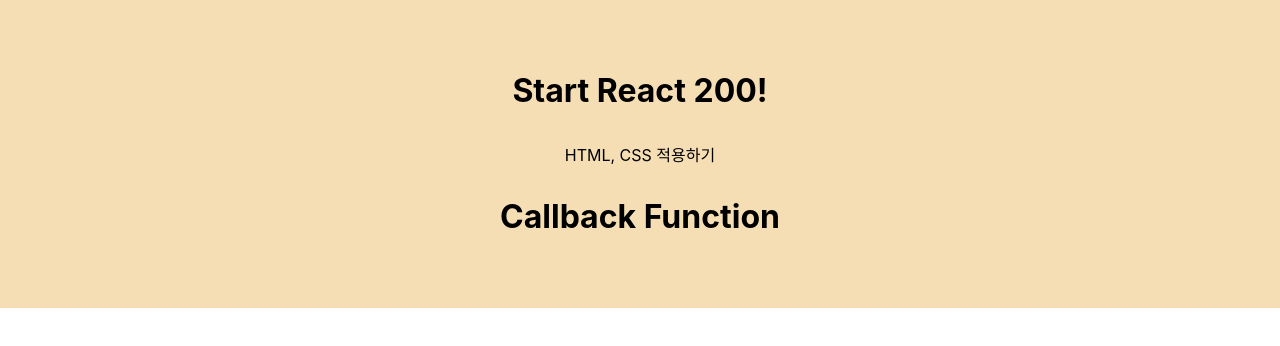
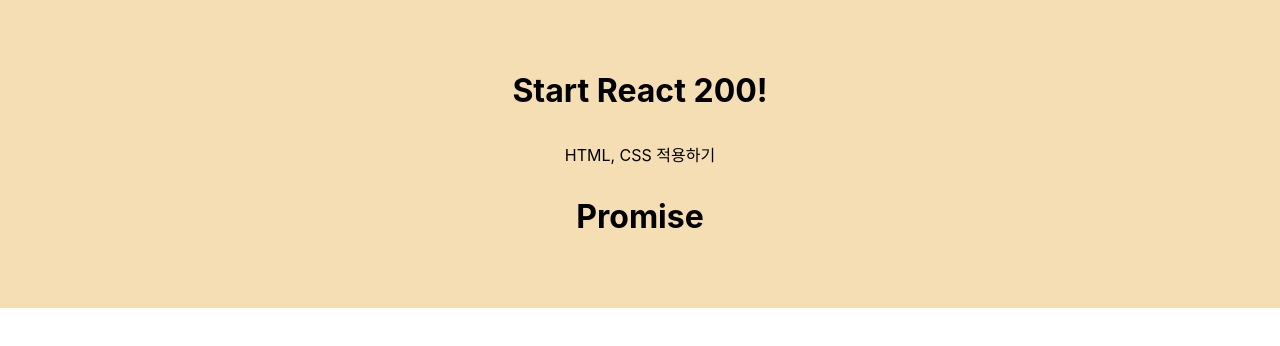
Before and after one commit to dev-chloe/hangout-react200, a React (Create React App) app: page / in a window 1280 px wide. Shown: the top 346 px of the page. Built offline with nearby package versions, Linux system fonts and the light colour scheme.

Commit message:
react200 초급064

```diff
--- a/src/App.js
+++ b/src/App.js
@@ -1,13 +1,13 @@
 import React from 'react';
 import './App.css';
-import CallbackFunc from './R063_CallbackFunc';
+import Promise from './R064_Promise';
 
 function App() {
   return (
     <div className="cont_box">
       <h1>Start React 200!</h1>
       <p>HTML, CSS 적용하기</p>
-      <CallbackFunc />
+      <Promise />
     </div>
   );
 }
--- /dev/null
+++ b/src/R064_Promise.js
@@ -0,0 +1,26 @@
+import React, { Component } from "react";
+
+class R064_Promise extends Component {
+  componentDidMount(){
+    new Promise(resolve => {
+      setTimeout(function() {
+        resolve('react');
+      }, 1500);
+    })
+    .then(function(result) {
+      console.log(result);
+      return result + 200;
+    })
+    .then(result => {
+      console.log(result);
+    })
+  }
+
+  render() {
+    return (
+      <h1>Promise</h1>
+    )
+  }
+}
+
+export default R064_Promise;
```
